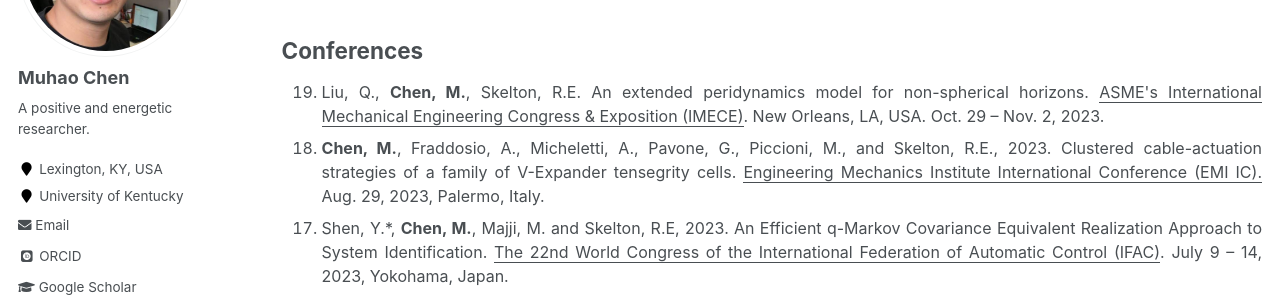
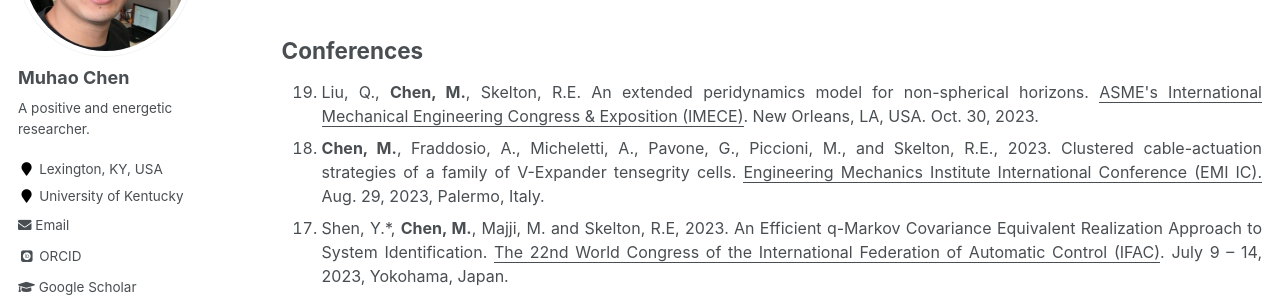
Before and after one commit to Muhao-Chen/muhao-chen.github.io, a Jekyll site: the page built from _pages/publication.md, in a window 1280 px wide and 900 px high, scrolled down 1328 px. Shown: the part 154-453 px from the top of the window. Built offline with Jekyll 4.4.1, drawn with Linux system fonts in a browser that asks for light colours; some web fonts are replaced.

Commit message:
Update publication.md

```diff
--- a/_pages/publication.md
+++ b/_pages/publication.md
@@ -41,7 +41,7 @@ toc: true
 ## Conferences
 <font size=3>
 <ol reversed>
-<li>Liu, Q., <strong>Chen, M.</strong>, Skelton, R.E. An extended peridynamics model for non-spherical horizons. <u>ASME's International Mechanical Engineering Congress & Exposition (IMECE)</u>. New Orleans, LA, USA. Oct. 29 – Nov. 2, 2023.</li>
+<li>Liu, Q., <strong>Chen, M.</strong>, Skelton, R.E. An extended peridynamics model for non-spherical horizons. <u>ASME's International Mechanical Engineering Congress & Exposition (IMECE)</u>. New Orleans, LA, USA. Oct. 30, 2023.</li>
 <li><strong>Chen, M.</strong>, Fraddosio, A., Micheletti, A., Pavone, G., Piccioni, M., and Skelton, R.E., 2023. Clustered cable-actuation strategies of a family of V-Expander tensegrity cells. <u>Engineering Mechanics Institute International Conference (EMI IC).</u> Aug. 29, 2023, Palermo, Italy.</li>
 <li>Shen, Y.*, <strong>Chen, M.</strong>, Majji, M. and Skelton, R.E, 2023. An Efficient q-Markov Covariance Equivalent Realization Approach to System Identification. <u>The 22nd World Congress of the International Federation of Automatic Control (IFAC)</u>. July 9 – 14, 2023, Yokohama, Japan.</li>
 <li><strong>Chen, M.</strong>, Fraddosio, A., Micheletti, A., Pavone, G.*, Piccioni, M., and Skelton, R.E., 2023. Analysis of Optimal Deployment Strategy for Large Deployable Tensegrity Space Antennas. <u>IWSS - Italian Workshop on Shell and Spatial Structures.</u> Turin, Jun. 26 - 28, 2023.</li>
```
